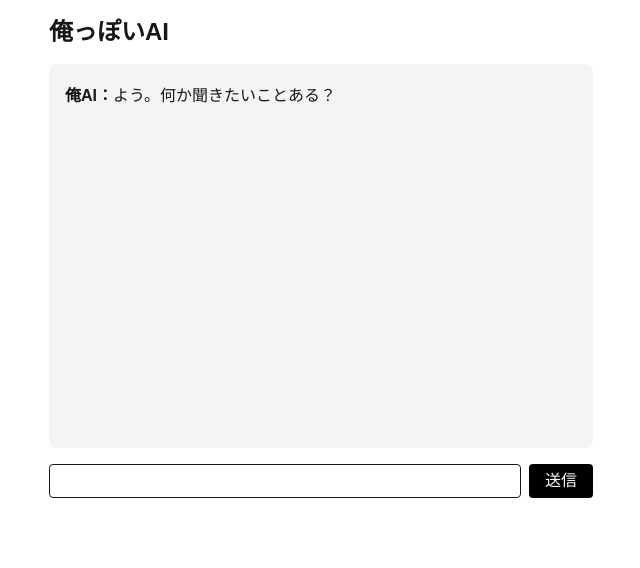
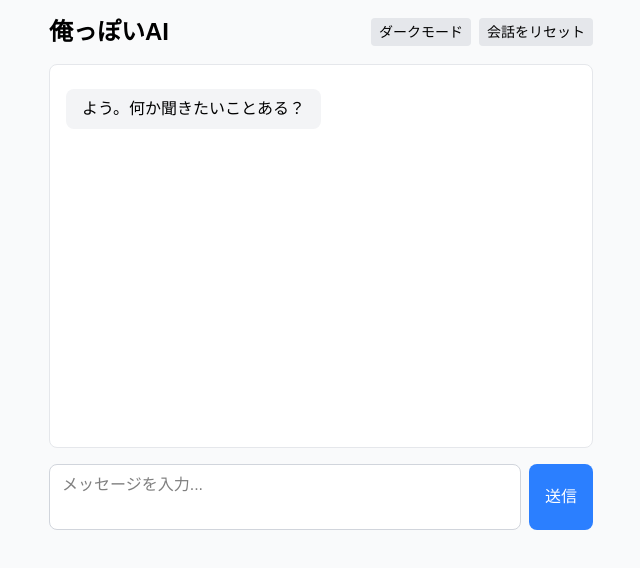
Before and after one commit to miyajun256/my-chatbot, a Next.js app: page / in a window 1280 px wide. Shown: the top 568 px of the page, without its empty margins (319-959 px from the left). Built offline with nearby package versions, Linux system fonts and the light colour scheme.

Commit message:
ああああ

```diff
--- a/app/api/chat/route.ts
+++ b/app/api/chat/route.ts
@@ -12,19 +12,58 @@ const SYSTEM_PROMPT = `
 - 一人称は「俺」
 - あまり感情を出しすぎない
 - 必要なら少し間を空ける感じでもいい
+- 専門知識があっても控えめに伝える
+- 質問には簡潔に答え、余計な説明は避ける
+- たまに「まあ」「まぁ」「なんか」などの口癖を入れる
+- 面倒なことは「めんどくさい」と感じることもある
+- 相手の話を聞いて、共感する姿勢を示す
+- 長文より短い文章を好む
+- 時々「...」や「……」で間を表現する
+- 質問の答えが分からないときは正直に認める
 `;
 
+// 会話履歴を最大メッセージ数に制限する関数
+function limitConversationHistory(messages: any[], maxMessages: number = 10) {
+  if (messages.length <= maxMessages) {
+    return messages;
+  }
+
+  // システムメッセージは残す
+  const systemMessages = messages.filter(msg => msg.role === "system");
+
+  // ユーザーとアシスタントのメッセージを制限
+  const userAssistantMessages = messages.filter(msg => msg.role !== "system");
+  const recentMessages = userAssistantMessages.slice(-maxMessages);
+
+  return [...systemMessages, ...recentMessages];
+}
+
 export async function POST(req: NextRequest) {
-  const { messages } = await req.json();
-  const res = await openai.chat.completions.create({
-    model: "gpt-3.5-turbo",
-    messages: [
+  try {
+    const { messages } = await req.json();
+
+    // システムプロンプトを追加
+    const messagesWithSystem = [
       { role: "system", content: SYSTEM_PROMPT },
-      ...messages,
-    ],
-    temperature: 0.7,
-  });
+      ...messages
+    ];
 
-  const reply = res.choices[0].message.content;
-  return NextResponse.json({ reply });
+    // 会話履歴を制限（最大10メッセージに）
+    const limitedMessages = limitConversationHistory(messagesWithSystem, 10);
+
+    const res = await openai.chat.completions.create({
+      model: "gpt-4o",
+      messages: limitedMessages,
+      temperature: 0.8,
+    });
+
+    const reply = res.choices[0].message.content;
+    return NextResponse.json({ reply });
+  } catch (error) {
+    console.error("OpenAI API error:", error);
+    return NextResponse.json(
+      { error: "AIとの通信中にエラーが発生しました" },
+      { status: 500 }
+    );
+  }
 }
--- a/app/page.tsx
+++ b/app/page.tsx
@@ -3,49 +3,207 @@
 
 "use client";
 
-import { useState } from "react";
+import { useState, useEffect, useRef } from "react";
+import React from "react";
+
+interface Message {
+  role: "user" | "assistant";
+  content: string;
+}
 
 export default function MyChatbot() {
-  const [messages, setMessages] = useState([{ role: "assistant", content: "よう。何か聞きたいことある？" }]);
+  const [messages, setMessages] = useState<Message[]>([{ role: "assistant", content: "よう。何か聞きたいことある？" }]);
   const [input, setInput] = useState("");
   const [loading, setLoading] = useState(false);
+  const [darkMode, setDarkMode] = useState(false);
+  const [error, setError] = useState<string | null>(null);
+  const messagesEndRef = useRef<HTMLDivElement>(null);
+
+  // ダークモード設定の読み込み
+  useEffect(() => {
+    const savedDarkMode = localStorage.getItem("darkMode");
+    if (savedDarkMode === "true") {
+      setDarkMode(true);
+    }
+  }, []);
+
+  // ダークモード設定の保存
+  useEffect(() => {
+    localStorage.setItem("darkMode", darkMode.toString());
+    if (darkMode) {
+      document.documentElement.classList.add("dark");
+    } else {
+      document.documentElement.classList.remove("dark");
+    }
+  }, [darkMode]);
+
+  // ローカルストレージから会話履歴を読み込む
+  useEffect(() => {
+    const savedMessages = localStorage.getItem("chatHistory");
+    if (savedMessages) {
+      try {
+        const parsedMessages = JSON.parse(savedMessages);
+        // 型を確認して適合するものだけ設定
+        if (Array.isArray(parsedMessages) &&
+            parsedMessages.every(msg =>
+              (msg.role === "user" || msg.role === "assistant") && typeof msg.content === "string"
+            )) {
+          setMessages(parsedMessages as Message[]);
+        }
+      } catch (e) {
+        console.error("Failed to parse saved messages:", e);
+      }
+    }
+  }, []);
+
+  // 会話履歴を保存する
+  useEffect(() => {
+    if (messages.length > 1) {
+      localStorage.setItem("chatHistory", JSON.stringify(messages));
+    }
+  }, [messages]);
+
+  // 新しいメッセージが追加されたら自動スクロール
+  const scrollToBottom = () => {
+    messagesEndRef.current?.scrollIntoView({ behavior: "smooth" });
+  };
+
+  useEffect(() => {
+    scrollToBottom();
+  }, [messages]);
 
   const sendMessage = async () => {
     if (!input.trim()) return;
-    const newMessages = [...messages, { role: "user", content: input }];
+    setError(null);
+    const newMessages: Message[] = [...messages, { role: "user", content: input }];
     setMessages(newMessages);
     setInput("");
     setLoading(true);
 
+    try {
       const res = await fetch("/api/chat", {
         method: "POST",
         headers: { "Content-Type": "application/json" },
         body: JSON.stringify({ messages: newMessages }),
       });
+
+      if (!res.ok) {
+        const errorData = await res.json();
+        throw new Error(errorData.error || "AIとの通信に失敗しました");
+      }
+
       const data = await res.json();
       setMessages([...newMessages, { role: "assistant", content: data.reply }]);
+    } catch (err) {
+      console.error("Error during chat API call:", err);
+      setError(err instanceof Error ? err.message : "通信エラーが発生しました");
+      // エラーメッセージをアシスタントのメッセージとして追加
+      setMessages([...newMessages, {
+        role: "assistant",
+        content: "すみません、エラーが発生しました。しばらく待ってからもう一度試してみてください。"
+      }]);
+    } finally {
       setLoading(false);
+    }
+  };
+
+  // 会話履歴をクリアする
+  const clearChat = () => {
+    const initialMessage: Message[] = [{ role: "assistant", content: "よう。また話そうぜ。何か聞きたいことある？" }];
+    setMessages(initialMessage);
+    localStorage.setItem("chatHistory", JSON.stringify(initialMessage));
+    setError(null);
+  };
+
+  // Enterキーで送信
+  const handleKeyPress = (e: React.KeyboardEvent<HTMLTextAreaElement>) => {
+    if (e.key === "Enter" && !e.shiftKey) {
+      e.preventDefault();
+      sendMessage();
+    }
+  };
+
+  // ダークモード切り替え
+  const toggleDarkMode = () => {
+    setDarkMode(!darkMode);
   };
 
   return (
+    <div className={`min-h-screen ${darkMode ? "dark bg-gray-900" : "bg-gray-50"} transition-colors duration-200`}>
       <div className="max-w-xl mx-auto p-4 space-y-4">
-      <h1 className="text-2xl font-bold">俺っぽいAI</h1>
-      <div className="bg-gray-100 p-4 rounded-lg h-96 overflow-y-auto">
+        <div className="flex justify-between items-center">
+          <h1 className={`text-2xl font-bold ${darkMode ? "text-white" : "text-black"}`}>俺っぽいAI</h1>
+          <div className="flex space-x-2">
+            <button
+              onClick={toggleDarkMode}
+              className={`text-sm px-2 py-1 rounded ${darkMode ? "bg-gray-700 text-white" : "bg-gray-200 text-black"} hover:opacity-80`}
+            >
+              {darkMode ? "ライトモード" : "ダークモード"}
+            </button>
+            <button
+              onClick={clearChat}
+              className={`text-sm px-2 py-1 rounded ${darkMode ? "bg-gray-700 text-white" : "bg-gray-200 text-black"} hover:opacity-80`}
+            >
+              会話をリセット
+            </button>
+          </div>
+        </div>
+
+        {error && (
+          <div className={`p-2 rounded ${darkMode ? "bg-red-900" : "bg-red-100"} ${darkMode ? "text-red-200" : "text-red-800"} text-sm`}>
+            {error}
+          </div>
+        )}
+
+        <div className={`p-4 rounded-lg h-96 overflow-y-auto ${darkMode ? "bg-gray-800" : "bg-white"} border ${darkMode ? "border-gray-700" : "border-gray-200"}`}>
           {messages.map((msg, i) => (
-          <div key={i} className={msg.role === "user" ? "text-right" : "text-left"}>
-            <p className="my-1"><span className="font-semibold">{msg.role === "user" ? "あなた" : "俺AI"}：</span>{msg.content}</p>
+            <div key={i} className={`my-2 ${msg.role === "user" ? "flex justify-end" : "flex justify-start"}`}>
+              <div
+                className={`max-w-[80%] rounded-lg px-4 py-2 ${
+                  msg.role === "user"
+                    ? `${darkMode ? "bg-blue-600" : "bg-blue-500"} text-white`
+                    : `${darkMode ? "bg-gray-700" : "bg-gray-100"} ${darkMode ? "text-white" : "text-black"}`
+                }`}
+              >
+                {msg.content}
+              </div>
             </div>
           ))}
-        {loading && <p>俺AI：考え中…</p>}
+          {loading && (
+            <div className="flex justify-start my-2">
+              <div className={`max-w-[80%] rounded-lg px-4 py-2 ${darkMode ? "bg-gray-700 text-white" : "bg-gray-100 text-black"}`}>
+                考え中…
+              </div>
+            </div>
+          )}
+          <div ref={messagesEndRef} />
         </div>
         <div className="flex gap-2">
-        <input
-          type="text"
-          className="flex-1 border px-2 py-1 rounded"
+          <textarea
+            className={`flex-1 px-3 py-2 rounded-lg resize-none border ${
+              darkMode
+                ? "bg-gray-800 text-white border-gray-700 focus:border-blue-500"
+                : "bg-white text-black border-gray-300 focus:border-blue-400"
+            } focus:outline-none focus:ring-1 focus:ring-blue-500`}
             value={input}
             onChange={(e) => setInput(e.target.value)}
+            onKeyPress={handleKeyPress}
+            rows={2}
+            placeholder="メッセージを入力..."
+            disabled={loading}
           />
-        <button onClick={sendMessage} className="bg-black text-white px-4 py-1 rounded">送信</button>
+          <button
+            onClick={sendMessage}
+            className={`${
+              loading
+                ? "bg-gray-400 cursor-not-allowed"
+                : "bg-blue-500 hover:bg-blue-600"
+            } text-white px-4 py-2 rounded-lg transition`}
+            disabled={loading}
+          >
+            {loading ? "送信中..." : "送信"}
+          </button>
+        </div>
       </div>
     </div>
   );
```
Lines whose indentation alone changed are shown as unchanged.
